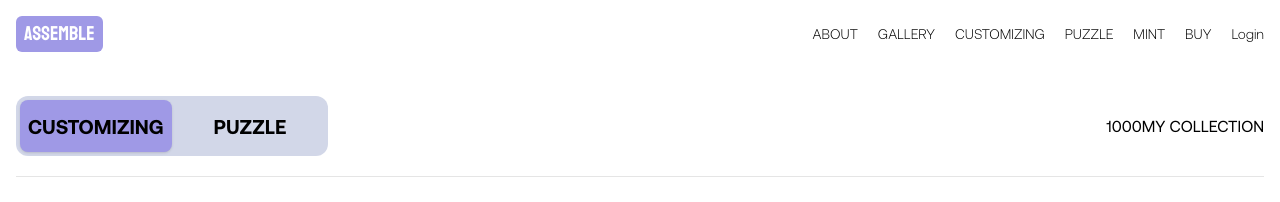
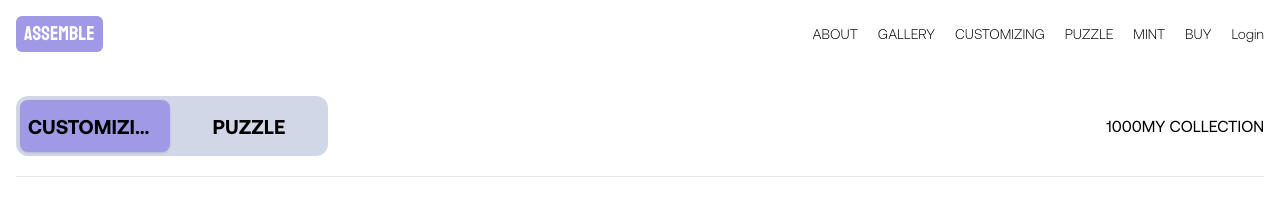
Before and after one commit to changeonPark/project-assemble, a Next.js app: page /gallery in a window 1280 px wide. Shown: the top 202 px of the page. Built offline with nearby package versions, Linux system fonts and the light colour scheme; no server answers; what react-moralis would draw is missing.

Commit message:
갤러리 탭 글자 디자인 수정

```diff
--- a/src/gallery/components/CategoryTab.tsx
+++ b/src/gallery/components/CategoryTab.tsx
@@ -20,7 +20,7 @@ const CategoryTab = ({ onClick }: Props) => {
             key={item}
             className={({ selected }) =>
               classNames(
-                "w-full rounded-lg px-2 py-2 text-sm leading-5 text-black",
+                "w-full truncate rounded-lg px-2 py-2 text-sm text-xs leading-5 text-black md:text-base",
                 "lg:py-3 lg:text-xl",
                 "ring-white ring-opacity-60 ring-offset-1 ring-offset-white focus:outline-none focus:ring-2",
                 selected ? "bg-signature shadow" : "hover:bg-white/[0.12]"
```
Also changed, not shown: 1 other file (tests, documents, lock files or other folders).
